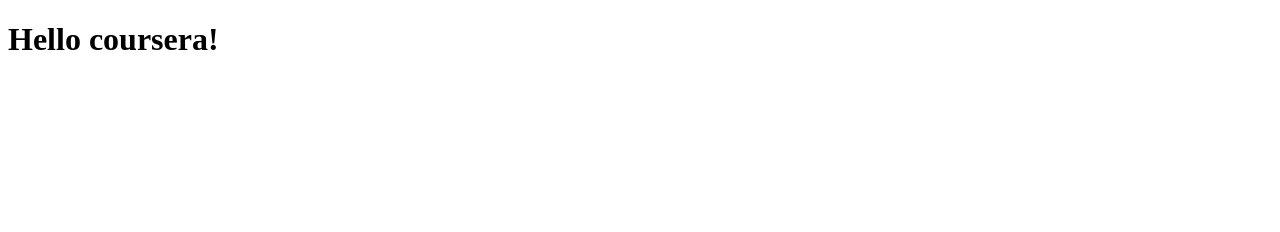
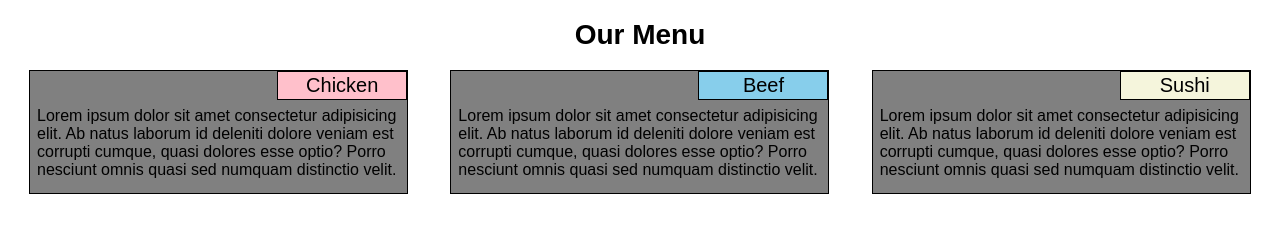
Before and after one commit to ligi214/coursera, a plain HTML site: page module2-assignment/index.html in a window 1280 px wide. Drawn offline with Linux system fonts and the light colour scheme.

Commit message:
module2-assignment done

```diff
--- /dev/null
+++ b/module2-assignment/css/styles.css
@@ -0,0 +1,96 @@
+* {
+  box-sizing: border-box;
+  font-family: Arial, Helvetica, sans-serif;
+}
+
+h1 {
+  text-align: center;
+  font-size: 175%;
+}
+
+.row {
+  width: 100%;
+}
+
+.item-title {
+  border: solid black 1px;
+  width: 130px;
+  padding-top: 2px;
+  padding-bottom: 2px;
+  text-align: center;
+  font-size: 125%;
+  float: right;
+}
+
+.item-title-1 {
+  background-color: pink;
+}
+
+.item-title-2 {
+  /* title */
+  background-color: skyblue;
+}
+
+.item-title-3 {
+  /* title */
+  background-color: beige;
+}
+
+.item {
+  background-color: gray;
+  border: solid black 1px;
+  height: 90%;
+  margin-left: auto;
+  margin-right: auto;
+  margin-bottom: 10px;
+  float: center;
+}
+
+@media (min-width: 992px) {
+  /* desktop */
+  .col-lg-4 {
+    float: left;
+    width: 33.33%;
+  }
+  .item-lg-4 {
+    width: 90%;
+  }
+}
+
+@media (min-width: 768px) and (max-width: 991px) {
+  /* tablet */
+  .col-md-6 {
+    float: left;
+    width: 50%;
+  }
+  .col-md-12 {
+    float: left;
+    width: 100%;
+  }
+  .item-md-6 {
+    width: 90%;
+  }
+  .item-md-12 {
+    width: 95%;
+  }
+}
+
+@media (max-width: 767px) {
+  /* mobile */
+  .col-sm-12 {
+    float: left;
+    width: 100%;
+  }
+  .item-sm-12 {
+    width: 90%;
+  }
+}
+
+p {
+  clear: right;
+  padding: 7px;
+  margin-left: auto;
+  margin-right: auto;
+  position: relative;
+  margin-bottom: 7px;
+}
--- a/module2-assignment/index.html
+++ b/module2-assignment/index.html
@@ -4,9 +4,30 @@
     <meta charset="UTF-8">
     <meta http-equiv="X-UA-Compatible" content="IE=edge">
     <meta name="viewport" content="width=device-width, initial-scale=1.0">
-    <title>Document</title>
+    <link href="./css/styles.css" rel="stylesheet">
+    <title>Module2 Assignment</title>
 </head>
 <body>
-    <h1>Hello coursera!</h1>
+    <div class="row">
+        <h1>Our Menu</h1>
+        <section class="col-lg-4 col-md-6 col-sm-12">
+            <div class="item item-lg-4 item-md-6 item-sm-12">
+                <div class="item-title item-title-1">Chicken</div>
+                <div><p>Lorem ipsum dolor sit amet consectetur adipisicing elit. Ab natus laborum id deleniti dolore veniam est corrupti cumque, quasi dolores esse optio? Porro nesciunt omnis quasi sed numquam distinctio velit.</p></div>
+            </div>
+        </section>
+        <section class="col-lg-4 col-md-6 col-sm-12">
+            <div class="item item-lg-4 item-md-6 item-sm-12">
+                <div class="item-title item-title-2">Beef</div>
+                <div><p>Lorem ipsum dolor sit amet consectetur adipisicing elit. Ab natus laborum id deleniti dolore veniam est corrupti cumque, quasi dolores esse optio? Porro nesciunt omnis quasi sed numquam distinctio velit.</p></div>
+            </div>
+        </section>
+        <section class="col-lg-4 col-md-12 col-sm-12">
+            <div class="item item-lg-4 item-md-12 item-sm-12">
+                <div class="item-title item-title-3">Sushi</div>
+                <div><p>Lorem ipsum dolor sit amet consectetur adipisicing elit. Ab natus laborum id deleniti dolore veniam est corrupti cumque, quasi dolores esse optio? Porro nesciunt omnis quasi sed numquam distinctio velit.</p></div>
+            </div>
+        </section>
+    </div>
 </body>
 </html>
```
